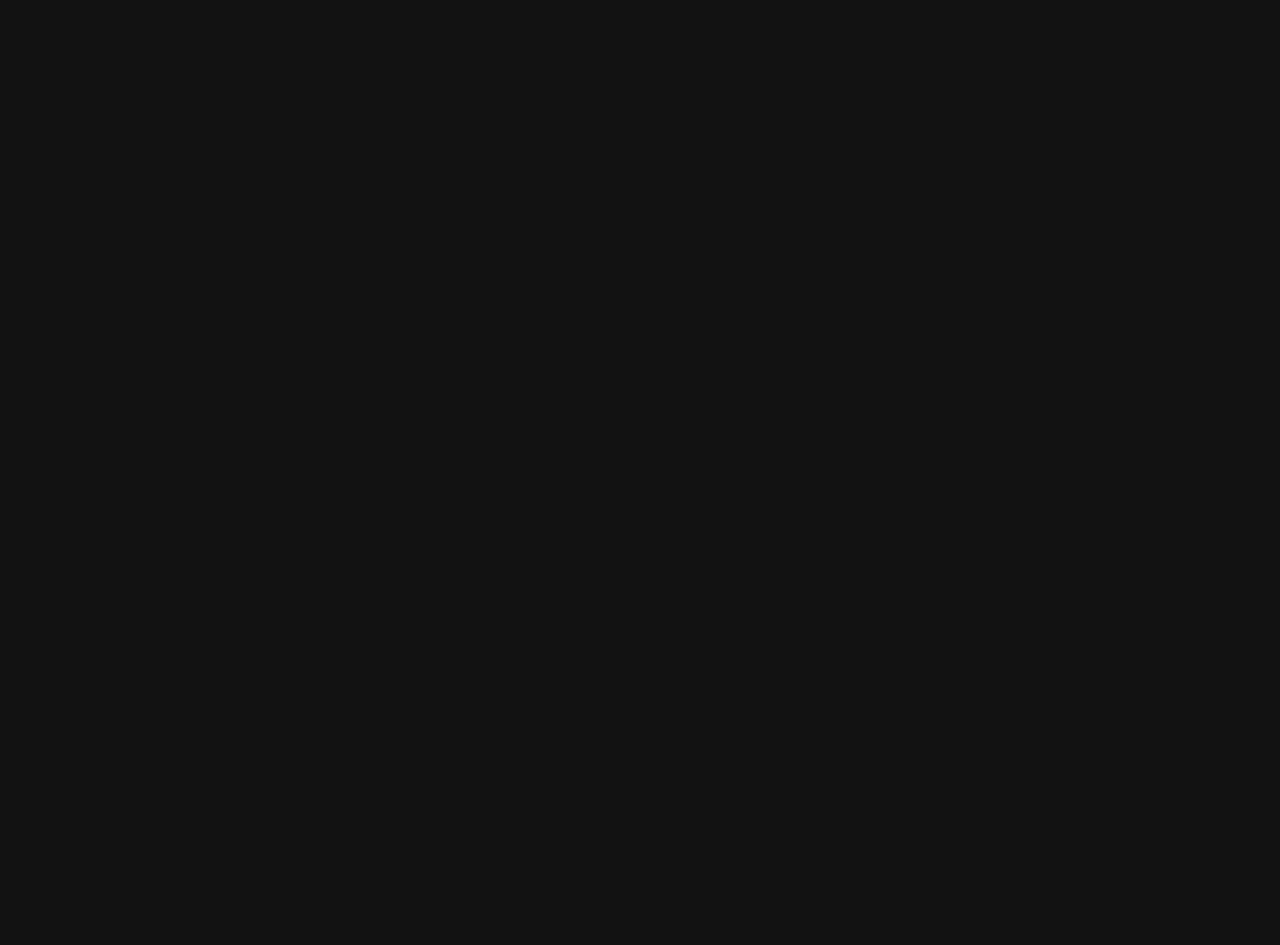
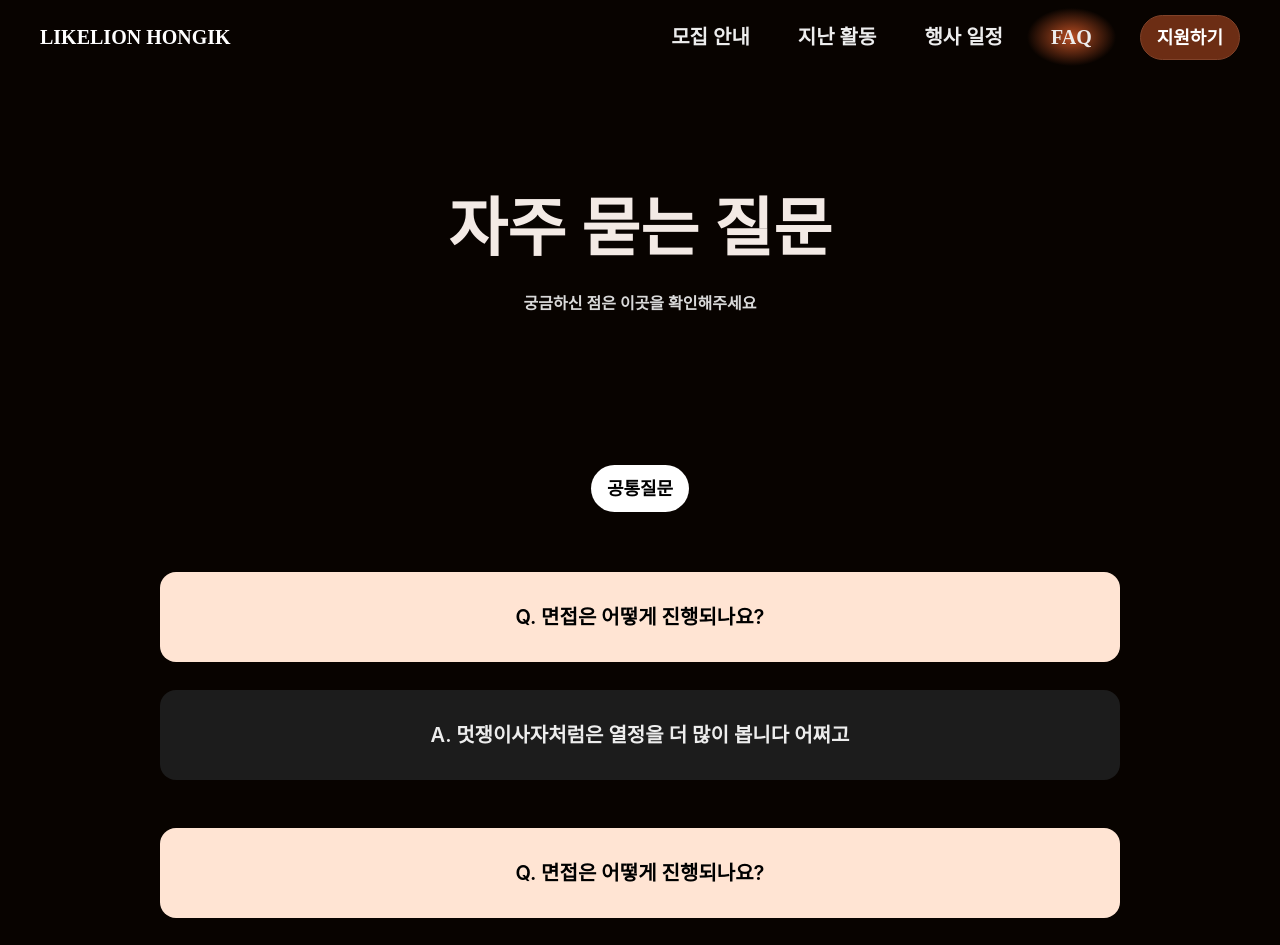
Before and after one commit to likelion-14th-page/likelion-14th-FE, a React (Vite) app: page /faq in a window 1280 px wide. Before the commit this address had no page. Shown: the top 945 px of the page. Before the commit the page ends 800 px from the top, so only its background shows below. Built offline with nearby package versions, Linux system fonts and the light colour scheme; a web font is replaced by a local one.

Commit message:
#23 [UI] FAQ 질문과 답 컴포넌트 구현

```diff
--- a/src/App.jsx
+++ b/src/App.jsx
@@ -7,6 +7,7 @@ import Archaive from "./pages/Archaive";
 import Recruiting from "./pages/Recruiting";
 import ApplyEnd from "./pages/ApplyEnd";
 import ApplyCheckPage from "./pages/applycheck/ApplyCheckPage";
+import FAQ from "./pages/FAQ";
 
 function App() {
   return (
@@ -19,6 +20,7 @@ function App() {
           <Route path="/archaive" element={<Archaive />} />
           <Route path="/recruiting" element={<Recruiting />} />
           <Route path="/apply-end" element={<ApplyEnd />} />
+          <Route path="/faq" element={<FAQ />} />
         </Route>
 
         {/* 2. 레이아웃이 필요 없는 페이지 (그룹 밖으로 뺌) */}
--- /dev/null
+++ b/src/components/faq/FAQItem.jsx
@@ -0,0 +1,21 @@
+const FAQItem = ({ question, answer }) => {
+    return (
+        <div className="flex flex-col gap-4">
+            {/* 질문 */}
+            <div className="flex justify-center items-center gap-[10px] py-8 self-stretch rounded-2xl bg-[#FFE4D3] mb-3">
+                <p className="title-20-semibold text-center text-black">
+                    {question}
+                </p>
+            </div>
+
+            {/* 답변 */}
+            <div className="flex justify-center items-center gap-[10px] py-8 self-stretch rounded-2xl bg-[#1C1C1C] mb-12">
+                <p className="title-20-semibold text-center text-[#EDEDED]">
+                    {answer}
+                </p>
+            </div>
+        </div>
+    );
+};
+
+export default FAQItem;
--- /dev/null
+++ b/src/pages/FAQ.jsx
@@ -0,0 +1,34 @@
+import FAQItem from '../components/faq/FAQItem';
+
+const FAQ = () => {
+    return (
+        <div>
+            <h1 className="mt-[100px] title-64-bold text-center text-[#F3EAE5]">
+                자주 묻는 질문
+            </h1>
+            <p className="mt-[24px] body-16-semibold text-center text-gray-02" style={{ letterSpacing: '-0.003px' }}>
+                궁금하신 점은 이곳을 확인해주세요
+            </p>
+
+            <div className="mt-[150px] flex justify-center">
+                <div className="flex justify-center items-center gap-[10px] px-4 py-[10px] rounded-[1000px] bg-white body-18-semibold text-center text-black">
+                    공통질문
+                </div>
+            </div>
+
+            {/* FAQ 아이템 예시 */}
+            <div className="mt-15">
+                <FAQItem
+                    question="Q. 면접은 어떻게 진행되나요?"
+                    answer="A. 멋쟁이사자처럼은 열정을 더 많이 봅니다 어쩌고"
+                />
+                <FAQItem
+                    question="Q. 면접은 어떻게 진행되나요?"
+                    answer="A. 멋쟁이사자처럼은 열정을 더 많이 봅니다 어쩌고"
+                />
+            </div>
+        </div>
+    )
+};
+
+export default FAQ;
```
